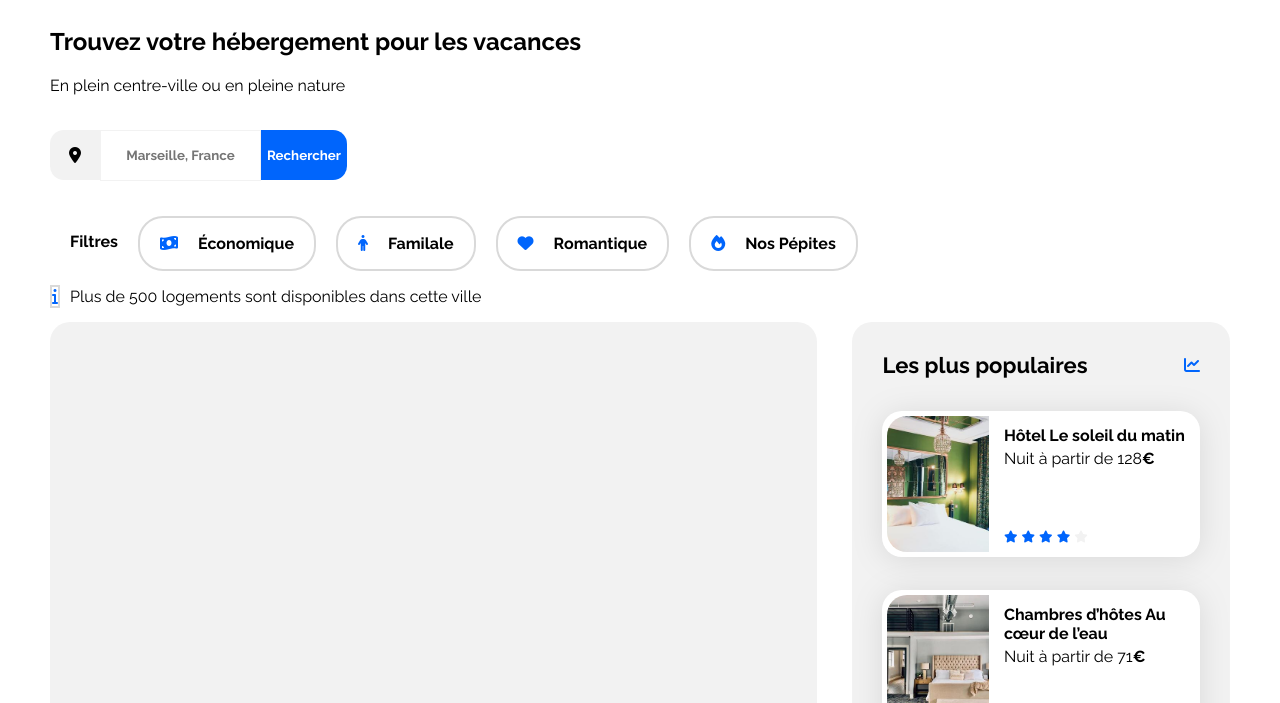
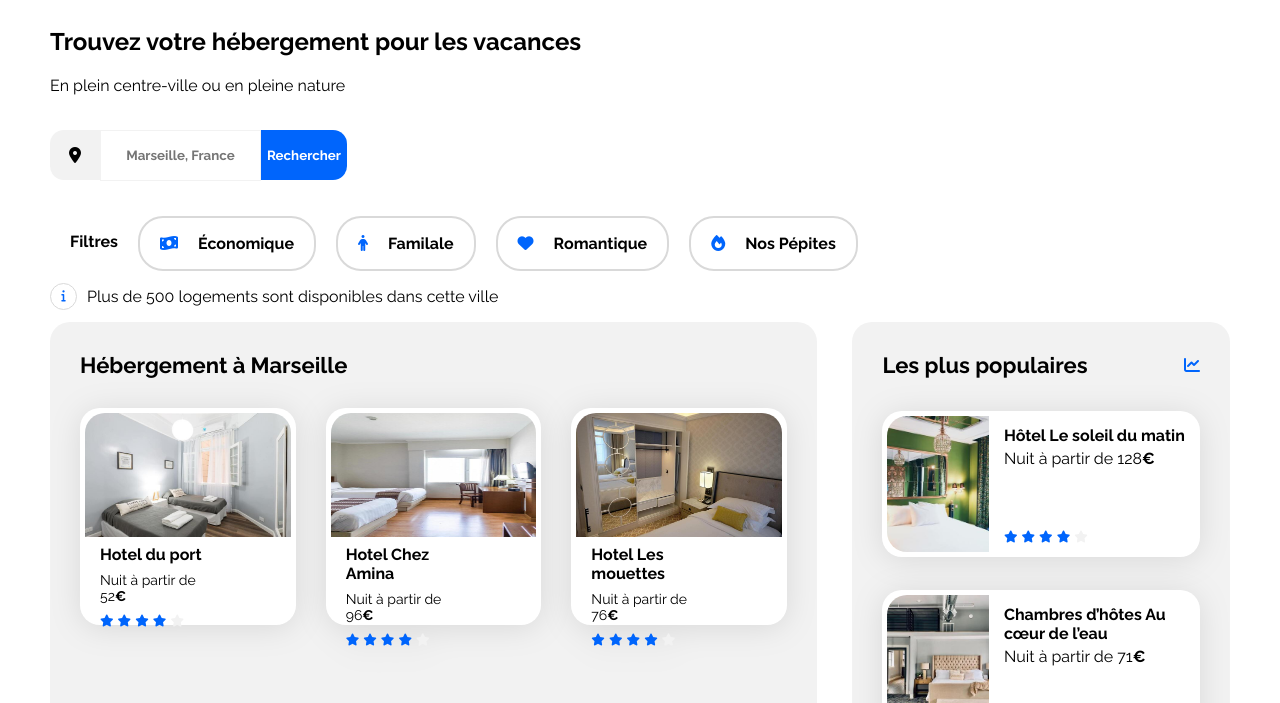
Before and after one commit to Baptiste-Wllme/mission_01, a plain HTML site: page index.html in a window 1280 px wide. Shown: the part 82-785 px from the top of the page. Drawn offline with Linux system fonts and the light colour scheme.

Commit message:
in progress house-card

```diff
--- a/css/style.css
+++ b/css/style.css
@@ -58,6 +58,7 @@ a {
 .neutral-star {
     color: var(--main-bg-color)
 }
+
 
 /****** banner du site **********/
 
@@ -130,7 +131,7 @@ a {
     border-collapse: collapse;
     border: 1px solid;
     border-color: #F2F2F2;
-    font-style: color rgb(170, 55, 55);
+
  }
 
  .button_search input {
@@ -193,8 +194,16 @@ a {
 
 
 .icone_info {
-    border: 2px solid #d9d9d9;
+    display: flex;
+    justify-content: center;
+    align-items: center;
+    border: 1px solid #d9d9d9;
+    border-radius: 25px;
+    height: 25px;
+    width: 25px;
+    font-size: 75%;
 }
+
 
 /****** Hebergements And Populaires ***********/
 .hebergements-and-populaires {
@@ -212,6 +221,55 @@ a {
 /****** Hebergements ***********/
 .hebergements {
     width: 65%;
+}
+
+.card-content-house {
+    width: 67%;
+    padding-left: 15px;
+    display: flex;
+    flex-direction: column;
+    justify-content: space-between;
+    box-sizing: border-box;
+}
+
+.house-cards img {
+
+    width: 100%;
+    height: 124px;
+    border-top-left-radius: 20px;
+    border-top-right-radius: 20px;
+}
+
+.card-house {
+    background-color: white;
+    border-radius: 20px;
+    padding: 5px;
+    filter: drop-shadow(0px 3px 15px rgba(0, 0, 0, 0.1));
+    width: 250px;
+    height: 207px;
+}
+
+.house-cards {
+    display: flex;
+    flex-direction: row;
+    margin-top: 30px;
+    margin-bottom: 4px;
+    gap: 30px;
+}
+
+.card-title-house {
+    display: flex;
+    margin: 0;
+    margin-top: 4px;
+    margin-bottom: 8px;
+    font-size: 16px;
+    flex-wrap: nowrap;
+}
+
+.card-subtitle-house {
+    margin: 0;
+    margin-bottom: 8px;
+    font-size: 14px;
 }
 
 /****** Populaires ***********/
--- a/index.html
+++ b/index.html
@@ -78,7 +78,7 @@
                 </div>
                 <div class="point_info">
                     <div class="icone_info">
-                        <i class="fa-solid fa-info"></i>
+                        <i class="fa-solid fa-info" class="i_icone"></i>
                     </div>
                     <p>Plus de 500 logements sont disponibles dans cette ville</p>
                 </div>
@@ -89,6 +89,77 @@
             </section>
             <div class="hebergements-and-populaires">
                 <section class="hebergements">
+                    <div class="populaires-title">
+                        <h2 class="section-title">Hébergement à Marseille</h2>
+                    </div>
+                    <div class="house-cards">
+                        <article class="card-house">
+                            <img src="./images/hebergements/fred-kleber.jpg" alt="image de l'hotel du port">
+                            <div class="card-content-house">
+                                    <h3 class="card-title-house">Hotel du port</h3>
+                                    <p class="card-subtitle-house">Nuit à partir de 52<span class="euro">€</span></p>
+
+                                <div class="card-rating">
+                                    <i class="fa-xs fa-solid fa-star" aria-hidden="true"></i>
+                                    <i class="fa-xs fa-solid fa-star" aria-hidden="true"></i>
+                                    <i class="fa-xs fa-solid fa-star" aria-hidden="true"></i>
+                                    <i class="fa-xs fa-solid fa-star" aria-hidden="true"></i>
+                                    <i class="fa-xs fa-solid fa-star neutral-star" aria-hidden="true"></i>
+                                    <span class="sr-only">Note de 4 sur 5</span>
+                                </div>
+                            </div>
+
+                        </article>
+                        <article class="card-house">
+                            <img src="./images/hebergements/febrian-zakaria.jpg" alt="image de l'hotel chez Amina">
+                            <div class="card-content-house">
+                                    <h3 class="card-title-house">Hotel Chez Amina</h3>
+                                    <p class="card-subtitle-house">Nuit à partir de 96<span class="euro">€</span></p>
+
+                                <div class="card-rating">
+                                    <i class="fa-xs fa-solid fa-star" aria-hidden="true"></i>
+                                    <i class="fa-xs fa-solid fa-star" aria-hidden="true"></i>
+                                    <i class="fa-xs fa-solid fa-star" aria-hidden="true"></i>
+                                    <i class="fa-xs fa-solid fa-star" aria-hidden="true"></i>
+                                    <i class="fa-xs fa-solid fa-star neutral-star" aria-hidden="true"></i>
+                                    <span class="sr-only">Note de 4 sur 5</span>
+                                </div>
+                            </div>
+
+                        </article>
+                        <article class="card-house">
+                            <img src="./images/hebergements/reisetopia.jpg" alt="image de l'hotel reisetopia">
+                            <div class="card-content-house">
+                                    <h3 class="card-title-house">Hotel Les mouettes</h3>
+                                    <p class="card-subtitle-house">Nuit à partir de 76<span class="euro">€</span></p>
+
+                                <div class="card-rating">
+                                    <i class="fa-xs fa-solid fa-star" aria-hidden="true"></i>
+                                    <i class="fa-xs fa-solid fa-star" aria-hidden="true"></i>
+                                    <i class="fa-xs fa-solid fa-star" aria-hidden="true"></i>
+                                    <i class="fa-xs fa-solid fa-star" aria-hidden="true"></i>
+                                    <i class="fa-xs fa-solid fa-star neutral-star" aria-hidden="true"></i>
+                                    <span class="sr-only">Note de 4 sur 5</span>
+                                </div>
+                            </div>
+
+                        </article>
+                    </div>
+
+
+
+
+
+
+
+
+
+
+
+
+
+
+
 
                 </section>
                 <section class="populaires">
```
